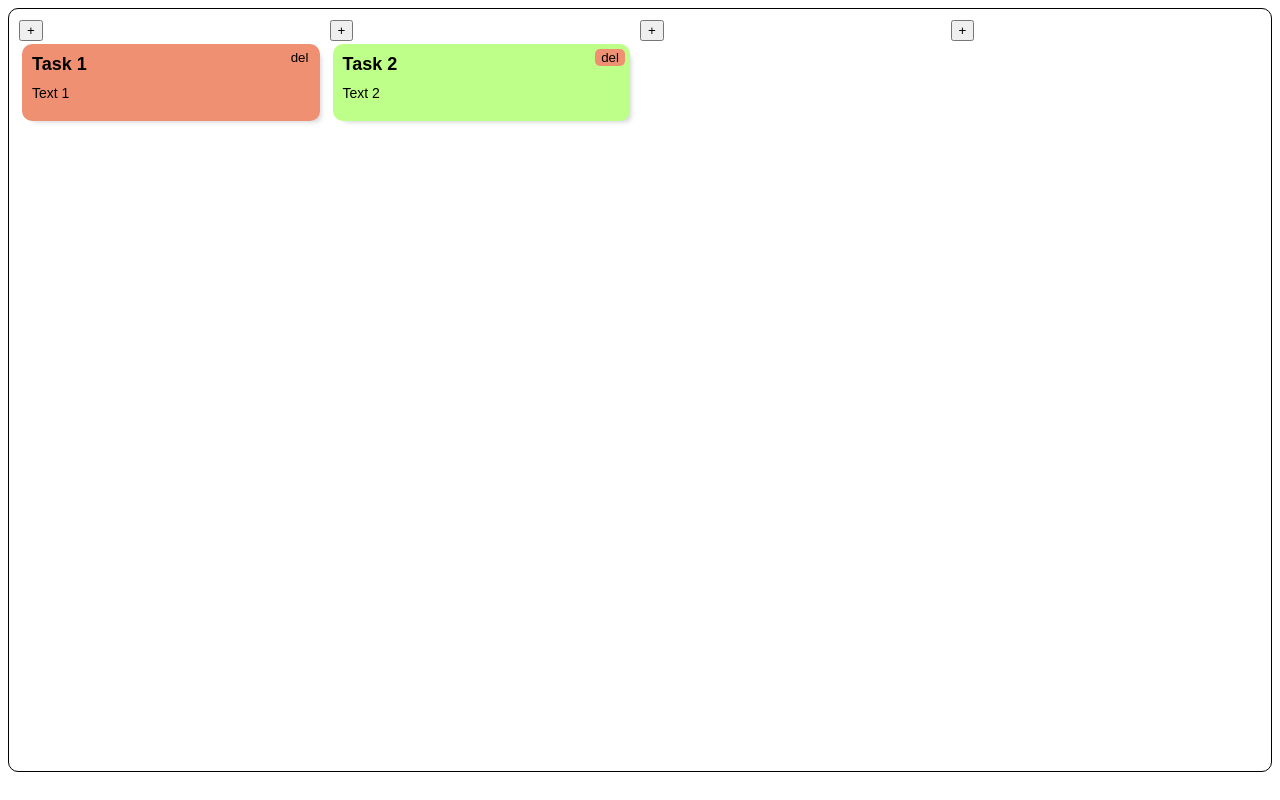
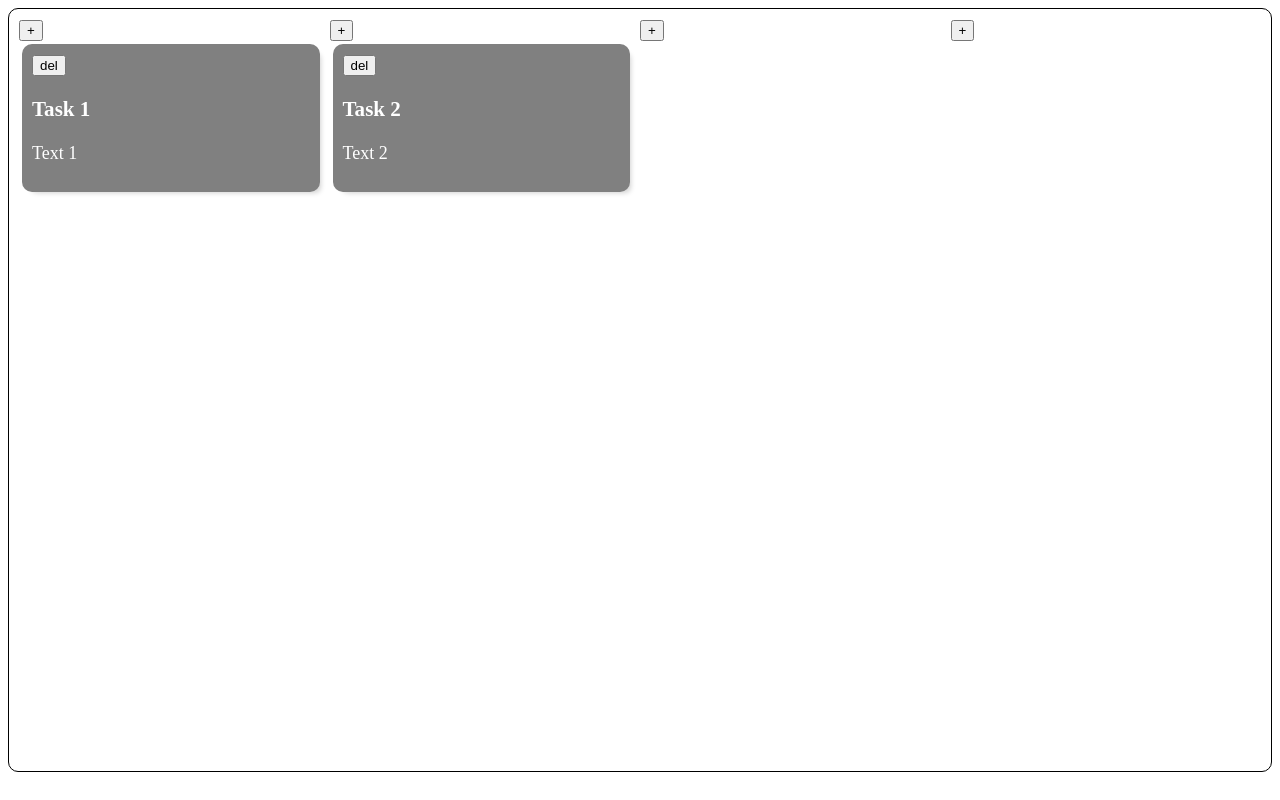
Before and after one commit to KontantinTk/KanbanReact, a React (Create React App) app: page / in a window 1280 px wide. Built offline with nearby package versions, Linux system fonts and the light colour scheme; what chance would draw is missing.

Commit message:
No styled components

```diff
--- a/package.json
+++ b/package.json
@@ -5,6 +5,7 @@
   "keywords": [],
   "main": "src/index.js",
   "dependencies": {
+    "@material-ui/core": "^4.11.0",
     "@types/jest": "^24.0.15",
     "@types/node": "^12.6.8",
     "@types/react": "^16.8.23",
--- a/src/components/App.js
+++ b/src/components/App.js
@@ -1,13 +1,13 @@
 import React from "react";
 import { Provider } from "react-redux";
-import Kanban from "./Kanban";
 import rootStore from "../redux/stores/rootStore";
+import Board from "./Board";
 
 class App extends React.Component {
   render() {
     return (
       <Provider store={rootStore}>
-        <Kanban/>
+        <Board/>
       </Provider>
     );
   }
--- a/src/components/Kanban.js
+++ b/src/components/Board.js
@@ -4,17 +4,10 @@ import { connect } from "react-redux";
 import { DragDropContext } from "react-beautiful-dnd";
 
 import Row from "./Row";
-import styled from "styled-components";
 
 import { moveTask } from '../redux/actions/crudActions';
 
-const KanbanWrapper = styled.div`
-  display: flex;
-  flex-direction: column;
-  width: 100%;
-`;
-
-class Kanban extends React.Component {
+class Board extends React.Component {
 
   getRowIdByColumnId = columnId => {
     for (let rowId in this.state.rows) {
@@ -49,7 +42,7 @@ class Kanban extends React.Component {
       <DragDropContext
         onDragEnd={this.onDragEnd}
       >
-        <KanbanWrapper>
+        <div className="board-wrapper">
           {this.props.rowsOrder.map((rowId, index) => {
             const titled = index === 0;
             return (
@@ -61,7 +54,7 @@ class Kanban extends React.Component {
               />
             );
           })}
-        </KanbanWrapper>
+        </div>
       </DragDropContext >
     );
   }
@@ -69,4 +62,4 @@ class Kanban extends React.Component {
 
 const mapStoreToProps = (state) => (state);
 
-export default connect(mapStoreToProps)(Kanban);
+export default connect(mapStoreToProps)(Board);
--- a/src/components/Column.js
+++ b/src/components/Column.js
@@ -1,29 +1,14 @@
 import React from "react";
-import { Droppable } from "react-beautiful-dnd";
+import {Droppable} from "react-beautiful-dnd";
 import Task from "./Task";
-import styled from "styled-components";
 
-import { connect } from "react-redux";
+import {connect} from "react-redux";
 
-import { addTask } from '../redux/actions/crudActions';
+import {addTask} from '../redux/actions/crudActions';
 
 import shortid from 'shortid';
 
 import TaskAddForm from './TaskAddForm';
-
-const ColumnDroppableArea = styled.div`
-  overflow-y: visible;
-  height: 90vh;
-  display: flex;
-  flex-direction: column;
-  align-content: flex-start;
-`;
-
-const ColumnWrapper = styled.div`
-  width: 100%;
-  height: 100%;
-  overflow-x: hidden;
-`;
 
 class Column extends React.Component {
 
@@ -38,23 +23,27 @@ class Column extends React.Component {
 
     render() {
         return (
-      <Droppable droppableId={this.props.column_id}>
+            <div className="column-wrapper">
+                <TaskAddForm column_id={this.props.column_id}/>
+                <Droppable droppableId={this.props.column_id} className="column-droppable-area" >
                     {provided => {
                         return (
-            <ColumnWrapper>
-                <TaskAddForm column_id={this.props.column_id}></TaskAddForm>
-              <ColumnDroppableArea ref={provided.innerRef} {...provided.droppableProps}>
+                            <div
+                                className="column-droppable-area"
+                                ref={provided.innerRef}
+                                {...provided.droppableProps}
+                            >
                                 {this.props.columns[this.props.column_id].tasksOrder.map((taskId, index) => {
                                     return (
-                    <Task key={taskId} task_id={taskId} index={index} />
+                                        <Task key={taskId} task_id={taskId} index={index}/>
                                     );
                                 })}
                                 {provided.placeholder}
-              </ColumnDroppableArea>
-            </ColumnWrapper>
+                            </div>
                         );
                     }}
-      </Droppable >
+                </Droppable>
+            </div>
         );
     }
 }
--- a/src/components/Row.js
+++ b/src/components/Row.js
@@ -1,24 +1,12 @@
 import React from "react";
 import Column from "./Column";
-import styled from "styled-components";
 
 import { connect } from 'react-redux';
-
-const RowWrapper = styled.div`
-  display: flex;
-  flex-direction: row;
-  font-size: 18px;
-  background: white;
-  border: 1px solid black;
-  margin-bottom: 10px;
-  border-radius: 10px;
-  padding: 10px;
-`;
 
 class Row extends React.Component {
   render() {
     return (
-      <RowWrapper>
+      <div className="row-wrapper">
         {this.props.rows[this.props.row_id].columnsOrder.map((columnId, index) => {
           return (
             <Column
@@ -27,7 +15,7 @@ class Row extends React.Component {
             />
           );
         })}
-      </RowWrapper>
+      </div>
     );
   }
 }
--- a/src/components/Task.js
+++ b/src/components/Task.js
@@ -1,47 +1,8 @@
 import React from "react";
 import { Draggable } from "react-beautiful-dnd";
-import styled from "styled-components";
 import { connect } from 'react-redux';
 
 import {delTask} from '../redux/actions/crudActions';
-
-
-
-const TaskWrapper = styled.div`
-  position: relative;
-
-  margin: 3px 10px 10px 3px;
-  min-width: 150px;
-  padding: 10px;
-
-  background: ${(props) => props.color};
-  box-shadow: 5px 5px 5px -4px lightgrey;
-
-  border-radius: 10px;
-`;
-
-const TaskTitle = styled.div`
-  font: 18px sans-serif;
-  font-weight: bold;
-  margin-bottom: 10px;
-`;
-
-const TaskText = styled.div`
-  font: 14px sans-serif;
-  margin: 10px 0 10px 0;
-`;
-
-const DelTask = styled.button`
-  position: absolute;
-  top: 5px;
-  right: 5px;
-  background: #F09072;
-  border: none;
-  border-radius: 5px;
-`;
-
-const TaskButtons = styled.div`
-`;
 
 class Task extends React.Component {
 
@@ -55,16 +16,17 @@ class Task extends React.Component {
         {provided => {
           return (
             <React.Fragment>
-              <TaskWrapper
+              <div
+                className="task-wrapper"
                 ref={provided.innerRef}
                 {...provided.draggableProps}
                 {...provided.dragHandleProps}
                 color={this.props.tasks[this.props.task_id].color}
               >
-                <TaskTitle>{this.props.tasks[this.props.task_id].title}</TaskTitle>
-                <DelTask onClick={this.delTask}>del</DelTask>
-                <TaskText>{this.props.tasks[this.props.task_id].text}</TaskText>
-              </TaskWrapper>
+                <button onClick={this.delTask}>del</button>
+                <h3>{this.props.tasks[this.props.task_id].title}</h3>
+                <p>{this.props.tasks[this.props.task_id].text}</p>
+              </div>
               {provided.placeholder}
             </React.Fragment>
           );
--- /dev/null
+++ b/src/index.css
@@ -0,0 +1,44 @@
+.task-wrapper {
+    position: relative;
+
+    margin: 3px 10px 10px 3px;
+    min-width: 150px;
+    padding: 10px;
+
+    background: grey;
+    color: white;
+    box-shadow: 5px 5px 5px -4px lightgrey;
+
+    border-radius: 10px;
+}
+
+.column-droppable-area {
+    overflow-y: visible;
+    height: 90vh;
+    display: flex;
+    flex-direction: column;
+    align-content: flex-start;
+}
+
+.column-wrapper {
+    width: 100%;
+    height: 100%;
+    overflow-x: hidden;
+}
+
+.row-wrapper {
+    display: flex;
+    flex-direction: row;
+    font-size: 18px;
+    background: white;
+    border: 1px solid black;
+    margin-bottom: 10px;
+    border-radius: 10px;
+    padding: 10px;
+}
+
+.board-wrapper {
+    display: flex;
+    flex-direction: column;
+    width: 100%;
+}
--- a/src/index.tsx
+++ b/src/index.tsx
@@ -1,7 +1,8 @@
 import ReactDOM from "react-dom";
 import React from "react";
+import App from "./components/App";
 
-import App from "./components/App";
+import './index.css';
 
 ReactDOM.render(
   <App />,
--- a/src/redux/reducers/rootReducer.js
+++ b/src/redux/reducers/rootReducer.js
@@ -2,25 +2,6 @@ import newData from '../../data/newData';
 import { ActionTypes } from '../actions/crudActions';
 
 const defaultState = newData;
-
-const taskColors = [
-    // yellowish:
-    '#FFED70',
-    // redish:
-    '#F09072',
-    // pupleish:
-    '#CF96FF',
-    // blueish:
-    '#7DDBE8',
-    // greenish:
-    '#BEFF8A'
-];
-
-const getRandomColor = () => {
-    const randomIndex = Math.round(Math.random() * taskColors.length);
-    console.log(randomIndex);
-    return taskColors[randomIndex];
-}
 
 const rootReducer = (state = defaultState, action) => {
     let column = undefined;
@@ -39,7 +20,6 @@ const rootReducer = (state = defaultState, action) => {
                         column: action.column,
                         title: action.title,
                         text: action.text,
-                        color: getRandomColor()
                     }
                 },
                 columns: {
@@ -52,7 +32,6 @@ const rootReducer = (state = defaultState, action) => {
                     }
                 }
             }
-
         case ActionTypes.MOVE_TASK:
 
             if (!state.tasks[action.task]) return state;
```
Lines whose indentation alone changed are shown as unchanged.
